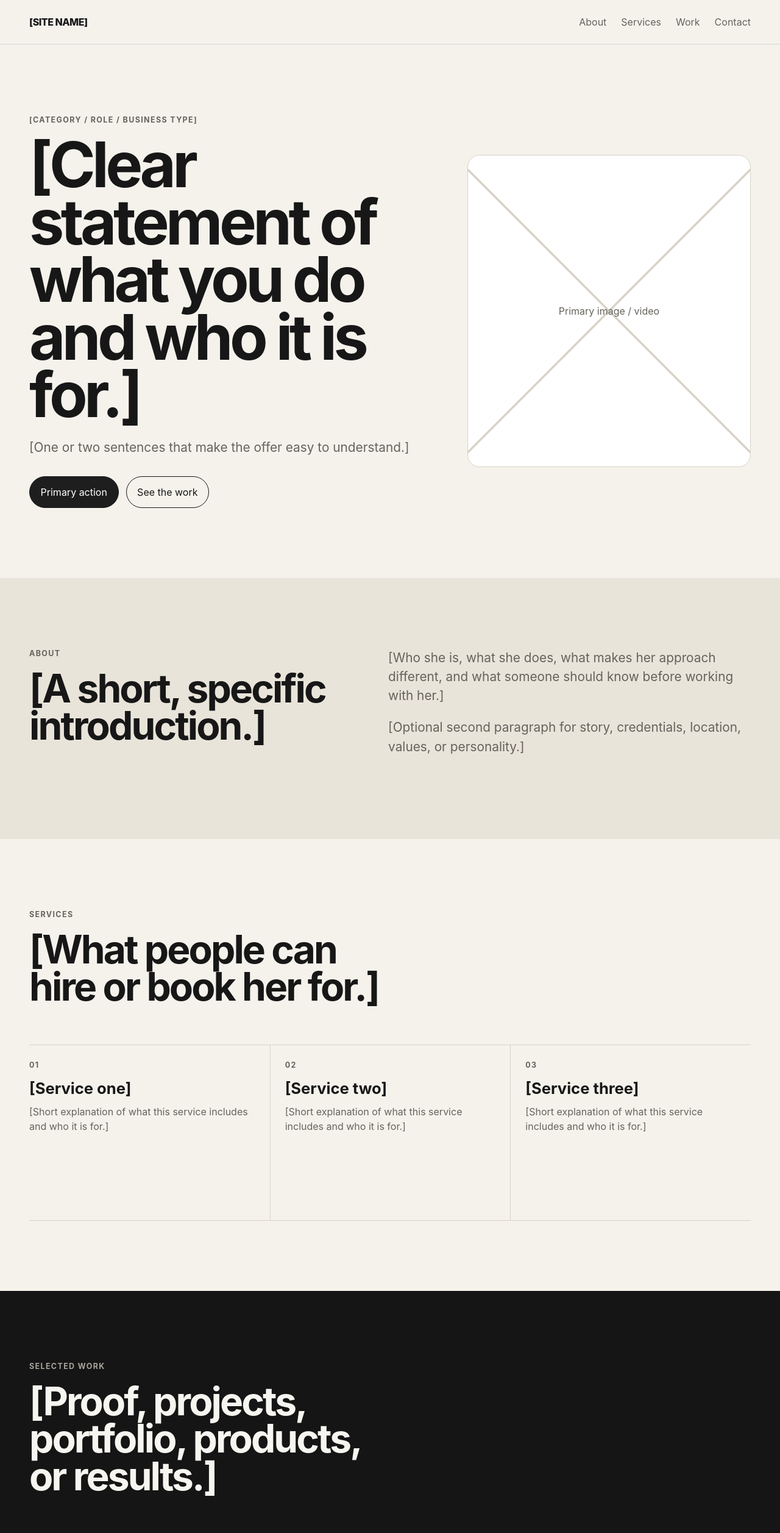
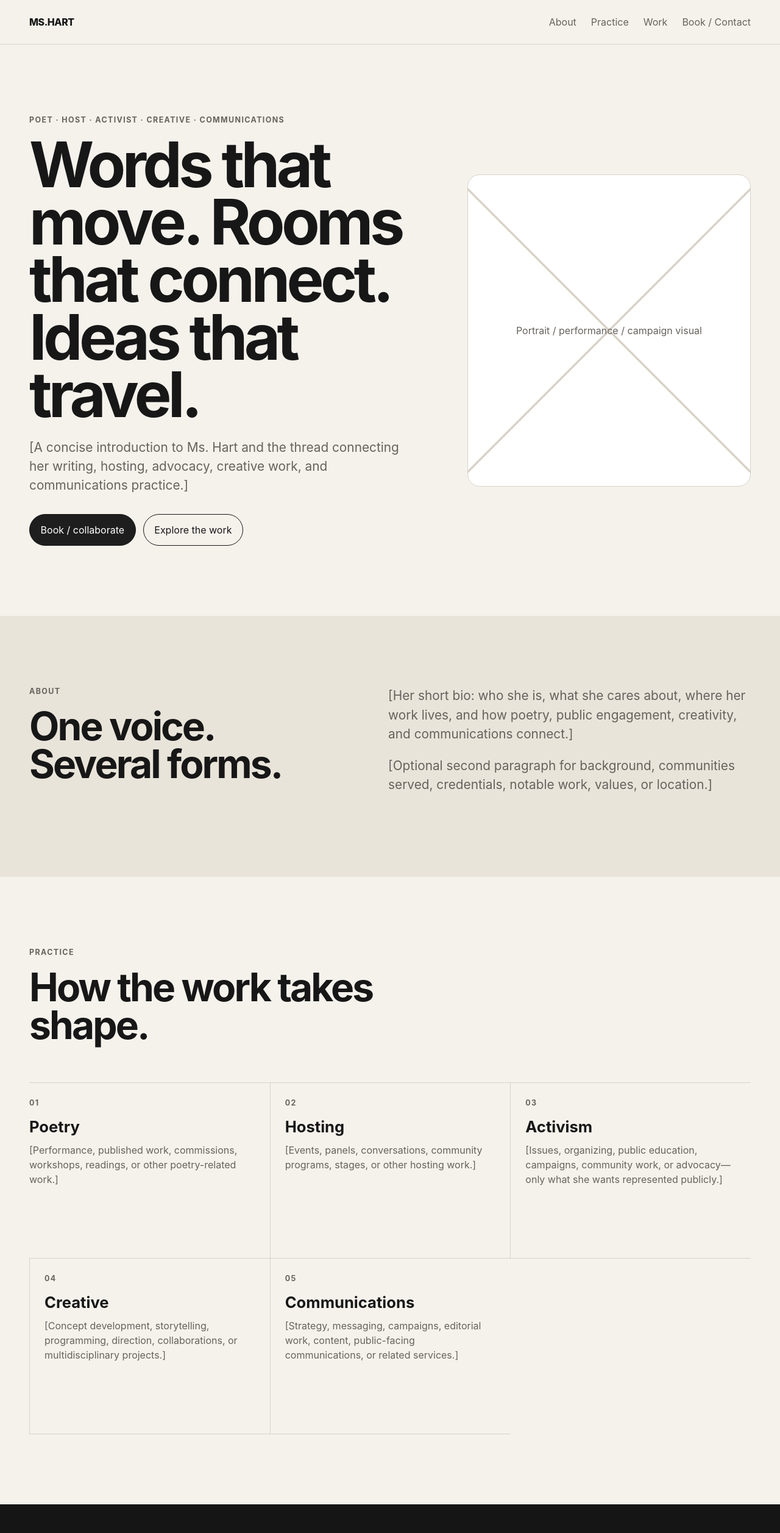
Before and after one commit to imanisworld/MS.HART, a plain HTML site: page index.html in a window 1280 px wide. Shown: the top 2514 px of the page at 61% size. Drawn offline with Linux system fonts and the light colour scheme.

Commit message:
Tailor starter to Ms. Hart's multidisciplinary work

```diff
--- a/index.html
+++ b/index.html
@@ -3,8 +3,8 @@
 <head>
   <meta charset="utf-8" />
   <meta name="viewport" content="width=device-width, initial-scale=1" />
-  <meta name="description" content="[Short description of the business or person.]" />
-  <title>[Site Name] | [Short Tagline]</title>
+  <meta name="description" content="[Short bio describing Ms. Hart as a poet, host, activist, creative, and communications professional.]" />
+  <title>MS.HART | Poet · Host · Creative</title>
   <link rel="stylesheet" href="styles.css" />
   <script src="script.js" defer></script>
 </head>
@@ -13,7 +13,7 @@
 
   <header class="site-header">
     <div class="shell nav-wrap">
-      <a class="brand" href="#top" aria-label="[Site Name] home">[SITE NAME]</a>
+      <a class="brand" href="#top" aria-label="MS.HART home">MS.HART</a>
 
       <button class="menu-toggle" type="button" aria-expanded="false" aria-controls="site-nav">
         <span class="sr-only">Toggle navigation</span>
@@ -22,9 +22,9 @@
 
       <nav id="site-nav" class="site-nav" aria-label="Primary navigation">
         <a href="#about">About</a>
-        <a href="#services">Services</a>
+        <a href="#practice">Practice</a>
         <a href="#work">Work</a>
-        <a href="#contact">Contact</a>
+        <a href="#contact">Book / Contact</a>
       </nav>
     </div>
   </header>
@@ -33,17 +33,17 @@
     <section id="top" class="hero section">
       <div class="shell hero-grid">
         <div>
-          <p class="eyebrow">[Category / role / business type]</p>
-          <h1>[Clear statement of what you do and who it is for.]</h1>
-          <p class="lede">[One or two sentences that make the offer easy to understand.]</p>
+          <p class="eyebrow">Poet · Host · Activist · Creative · Communications</p>
+          <h1>Words that move. Rooms that connect. Ideas that travel.</h1>
+          <p class="lede">[A concise introduction to Ms. Hart and the thread connecting her writing, hosting, advocacy, creative work, and communications practice.]</p>
           <div class="actions">
-            <a class="button button-primary" href="#contact">Primary action</a>
-            <a class="button button-secondary" href="#work">See the work</a>
+            <a class="button button-primary" href="#contact">Book / collaborate</a>
+            <a class="button button-secondary" href="#work">Explore the work</a>
           </div>
         </div>
 
-        <div class="media-placeholder" role="img" aria-label="Placeholder for primary brand image">
-          <span>Primary image / video</span>
+        <div class="media-placeholder" role="img" aria-label="Placeholder for portrait, performance image, or campaign visual">
+          <span>Portrait / performance / campaign visual</span>
         </div>
       </div>
     </section>
@@ -52,37 +52,47 @@
       <div class="shell split">
         <div>
           <p class="eyebrow">About</p>
-          <h2>[A short, specific introduction.]</h2>
+          <h2>One voice. Several forms.</h2>
         </div>
         <div class="prose">
-          <p>[Who she is, what she does, what makes her approach different, and what someone should know before working with her.]</p>
-          <p>[Optional second paragraph for story, credentials, location, values, or personality.]</p>
+          <p>[Her short bio: who she is, what she cares about, where her work lives, and how poetry, public engagement, creativity, and communications connect.]</p>
+          <p>[Optional second paragraph for background, communities served, credentials, notable work, values, or location.]</p>
         </div>
       </div>
     </section>
 
-    <section id="services" class="section">
+    <section id="practice" class="section">
       <div class="shell">
         <div class="section-heading">
-          <p class="eyebrow">Services</p>
-          <h2>[What people can hire or book her for.]</h2>
+          <p class="eyebrow">Practice</p>
+          <h2>How the work takes shape.</h2>
         </div>
 
         <div class="card-grid">
           <article class="card">
             <p class="card-index">01</p>
-            <h3>[Service one]</h3>
-            <p>[Short explanation of what this service includes and who it is for.]</p>
+            <h3>Poetry</h3>
+            <p>[Performance, published work, commissions, workshops, readings, or other poetry-related work.]</p>
           </article>
           <article class="card">
             <p class="card-index">02</p>
-            <h3>[Service two]</h3>
-            <p>[Short explanation of what this service includes and who it is for.]</p>
+            <h3>Hosting</h3>
+            <p>[Events, panels, conversations, community programs, stages, or other hosting work.]</p>
           </article>
           <article class="card">
             <p class="card-index">03</p>
-            <h3>[Service three]</h3>
-            <p>[Short explanation of what this service includes and who it is for.]</p>
+            <h3>Activism</h3>
+            <p>[Issues, organizing, public education, campaigns, community work, or advocacy—only what she wants represented publicly.]</p>
+          </article>
+          <article class="card">
+            <p class="card-index">04</p>
+            <h3>Creative</h3>
+            <p>[Concept development, storytelling, programming, direction, collaborations, or multidisciplinary projects.]</p>
+          </article>
+          <article class="card">
+            <p class="card-index">05</p>
+            <h3>Communications</h3>
+            <p>[Strategy, messaging, campaigns, editorial work, content, public-facing communications, or related services.]</p>
           </article>
         </div>
       </div>
@@ -92,22 +102,36 @@
       <div class="shell">
         <div class="section-heading">
           <p class="eyebrow">Selected work</p>
-          <h2>[Proof, projects, portfolio, products, or results.]</h2>
+          <h2>A flexible archive for the work worth showing.</h2>
         </div>
 
         <div class="work-grid">
           <article class="work-card">
-            <div class="media-placeholder media-placeholder-dark"><span>Project image</span></div>
+            <div class="media-placeholder media-placeholder-dark"><span>Writing / publication visual</span></div>
             <div>
-              <p class="meta">[Type / year]</p>
-              <h3>[Project or client name]</h3>
+              <p class="meta">Poetry / Writing</p>
+              <h3>[Poem, publication, collection, performance, or commission]</h3>
             </div>
           </article>
           <article class="work-card">
-            <div class="media-placeholder media-placeholder-dark"><span>Project image</span></div>
+            <div class="media-placeholder media-placeholder-dark"><span>Event / stage visual</span></div>
             <div>
-              <p class="meta">[Type / year]</p>
-              <h3>[Project or client name]</h3>
+              <p class="meta">Hosting / Live</p>
+              <h3>[Event, series, panel, festival, or program]</h3>
+            </div>
+          </article>
+          <article class="work-card">
+            <div class="media-placeholder media-placeholder-dark"><span>Advocacy / campaign visual</span></div>
+            <div>
+              <p class="meta">Advocacy / Community</p>
+              <h3>[Campaign, initiative, organizing project, or public program]</h3>
+            </div>
+          </article>
+          <article class="work-card">
+            <div class="media-placeholder media-placeholder-dark"><span>Creative / communications visual</span></div>
+            <div>
+              <p class="meta">Creative / Communications</p>
+              <h3>[Campaign, client, creative project, strategy, or collaboration]</h3>
             </div>
           </article>
         </div>
@@ -117,9 +141,9 @@
     <section id="contact" class="section">
       <div class="shell contact-grid">
         <div>
-          <p class="eyebrow">Contact</p>
-          <h2>[Simple invitation to get in touch.]</h2>
-          <p class="lede">[Set expectations: what to send, response time, booking window, location, etc.]</p>
+          <p class="eyebrow">Book / Contact</p>
+          <h2>Bring her into the room—or into the work.</h2>
+          <p class="lede">[Use this area for booking poetry performances, hosting, speaking, creative collaborations, communications work, press, or other inquiries she accepts.]</p>
         </div>
 
         <form class="contact-form" data-placeholder-form>
@@ -130,6 +154,19 @@
           <label>
             Email
             <input name="email" type="email" autocomplete="email" required />
+          </label>
+          <label>
+            Inquiry type
+            <select name="inquiry-type">
+              <option value="">Choose one</option>
+              <option>Poetry / performance</option>
+              <option>Hosting</option>
+              <option>Speaking / advocacy</option>
+              <option>Creative collaboration</option>
+              <option>Communications</option>
+              <option>Press / media</option>
+              <option>Other</option>
+            </select>
           </label>
           <label>
             Message
@@ -144,9 +181,10 @@
 
   <footer class="site-footer">
     <div class="shell footer-wrap">
-      <p>© <span data-year></span> [Site Name]</p>
+      <p>© <span data-year></span> MS.HART</p>
       <div class="footer-links">
         <a href="#">Instagram</a>
+        <a href="#">Writing / Publications</a>
         <a href="#">Email</a>
       </div>
     </div>
```
